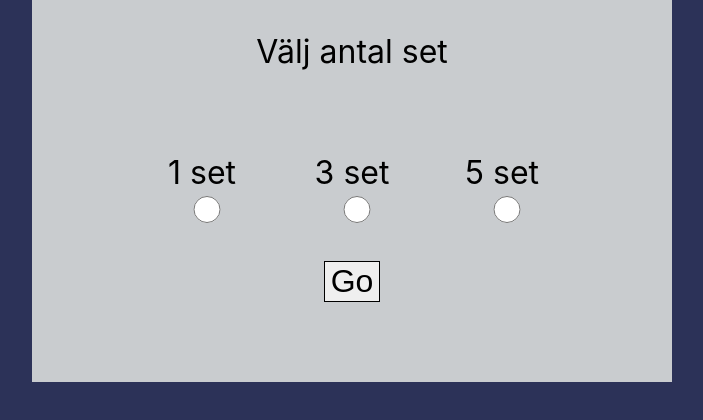
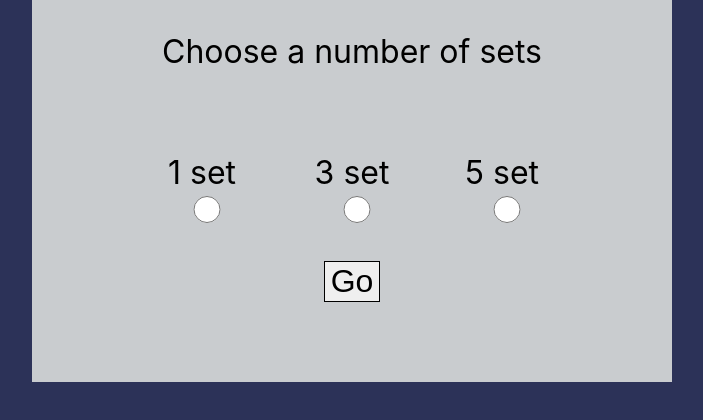
Before and after one commit to petersundberg/RockPaperScissors, a React (Create React App) app: page / in a window 1280 px wide. Shown: the top 420 px of the page, without its empty margins (288-991 px from the left). Built offline with nearby package versions, Linux system fonts and the light colour scheme.

Commit message:
Update App.js

```diff
--- a/src/App.js
+++ b/src/App.js
@@ -185,9 +185,9 @@ export default class App extends React.Component {
     let header;
     let scoreBoard;
     if(!buttonPress) {
-      header = <SetText header="Välj antal set"/>
+      header = <SetText header="Choose a number of sets"/>
     } else {
-      header = <SetText header="Välj hand" rounds={sets + " set"}/>
+      header = <SetText header="Choose hand" rounds={sets + " set"}/>
       scoreBoard = <UpdateScoreboard myScore={myScore} cpuScore={cpuScore} />
     }
     if(!buttonPress && gameOver===0) {
```
